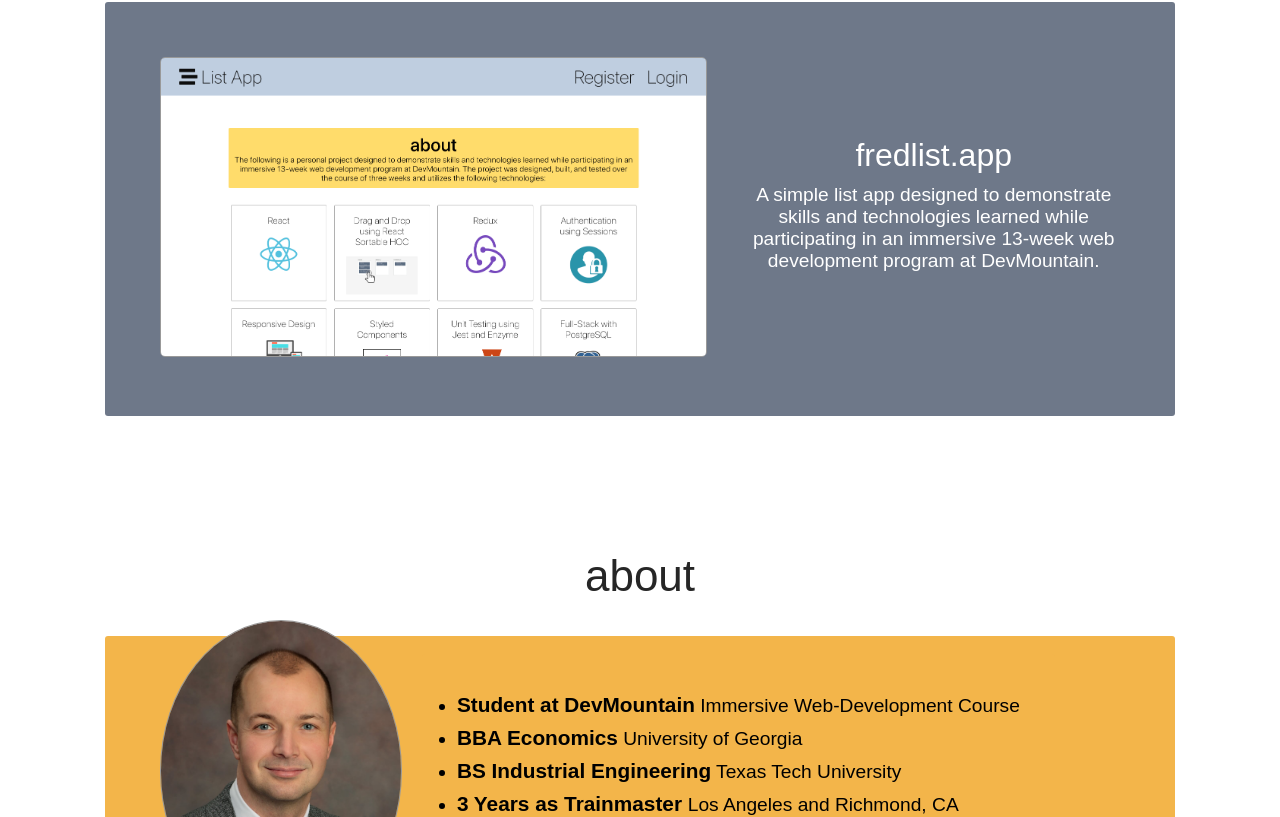
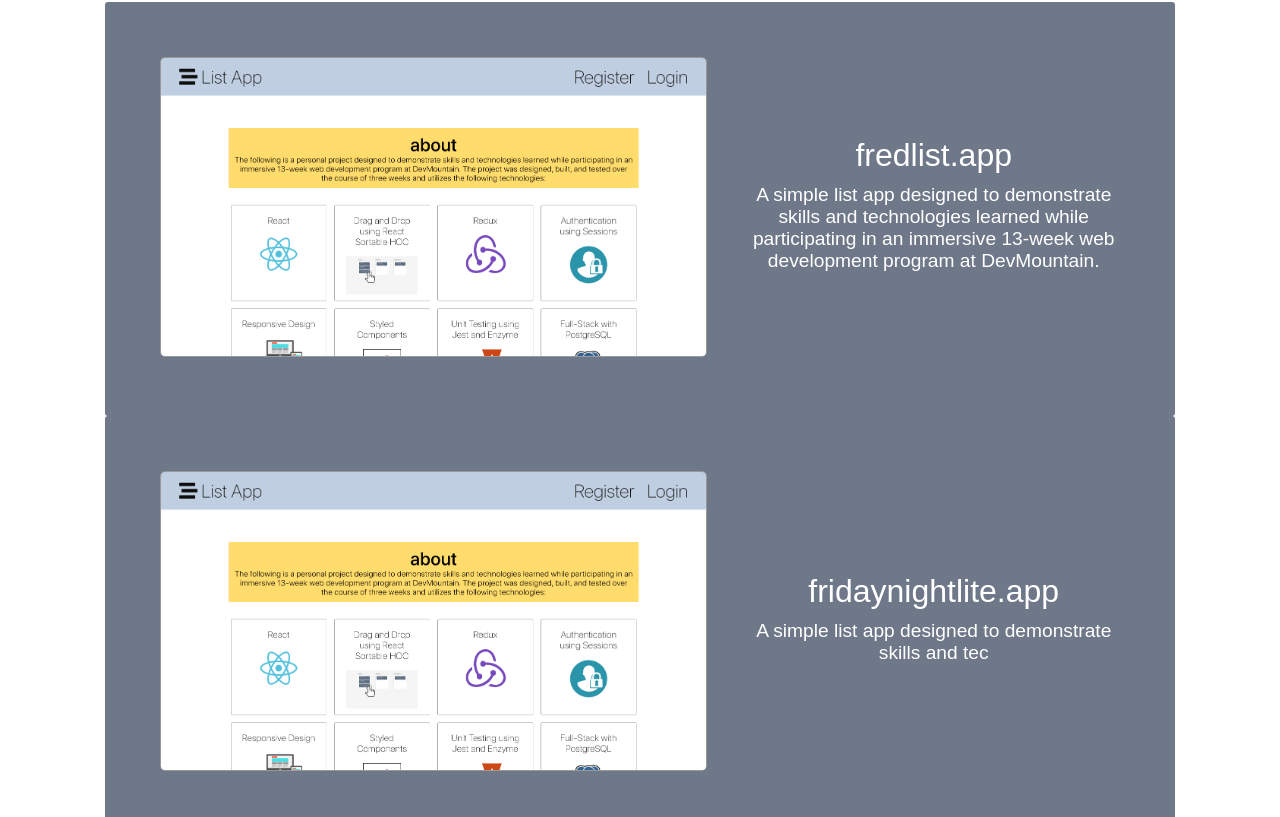
Before and after one commit to fdavison1/portfolio-mockup, a React (Create React App) app: page / in a window 1280 px wide. Shown: the part 1623-2440 px from the top of the page. Built offline with nearby package versions, Linux system fonts and the light colour scheme.

Commit message:
new portfolio component

```diff
--- a/src/App.js
+++ b/src/App.js
@@ -1,8 +1,8 @@
 import React from 'react';
 import styled from 'styled-components'
 import './App.css'
-import Landing from './assets/screenshots/landing.png'
-// import Dash from './assets/screenshots/dash.png'
+// import Landing from './assets/screenshots/landing.png'
+import Portfolio from './Portfolio'
 import Headshot from './assets/Fred.jpg'
 import Footer from './Footer'
 import html from './assets/HTML5_Badge.svg'
@@ -10,223 +10,224 @@
 import phone from './assets/phone.jpg'
 
 const Title = styled.h1`
-color: #262626
+color: #262626;
 font-family: Poppins, sans-serif;
-font-weight: 700
-padding: 0
-margin: 10px
-line-height: 5rem
-font-size: 5rem
-opacity: 1`
+font-weight: 700;
+padding: 0;
+margin: 10px;
+line-height: 5rem;
+font-size: 5rem;
+opacity: 1;`
 
 const Title2 = styled.h1`
-color: #262626
+color: #262626;
 font-family:  sans-serif;
-font-weight: 200
-padding: 0
-margin: 0
-font-size: 2.75rem
-opacity: 1`
+font-weight: 200;
+padding: 0;
+margin: 0;
+font-size: 2.75rem;
+opacity: 1;`
 
 const SubTitle = styled.h3`
 transition: color .5s ease;
-font-size: 2rem
-margin: 0
-color: #262626
-font-family: sans-serif
-font-weight: 300
+font-size: 2rem;
+margin: 0;
+color: #262626;
+font-family: sans-serif;
+font-weight: 300;
 &:hover {
-  color: purple
-  cursor: pointer
+  color: purple;
+  cursor: pointer;
 }
 `
 
 const TitleDiv = styled.div`
-padding: 5px
-opacity: .9
+padding: 5px;
+opacity: .9;
 `
 
 const Div1 = styled.div`
-display: flex
-flex-direction: column
-align-items: center
-justify-content: center
-box-sizing: border-box
-padding: 50px
-background: white
+display: flex;
+flex-direction: column;
+align-items: center;
+justify-content: center;
+box-sizing: border-box;
+padding: 50px;
+background: white;
 @media (max-width: 500px){
   background: #6e7889;
-  margin: 0
-  padding: 0
-  height: 100vh
+  margin: 0;
+  padding: 0;
+  height: 100vh;
 }`
 
 const Div2 = styled.div`
-display: flex
-flex-direction: column
-align-items: center
-justify-content: center
-box-sizing: border-box
-padding: 50px
-background: white
+display: flex;
+flex-direction: column;
+align-items: center;
+justify-content: center;
+box-sizing: border-box;
+padding: 50px;
+background: white;
 @media (max-width: 500px){
   background: #f3b54a;
-  margin: 0
-  padding: 0
+  margin: 0;
+  padding: 0;
 }`
 
 const Icons = styled.div`
-position: fixed
-right: 25px
-bottom: 15px
-display: flex
-flex-direction: column
-align-items: center
-justify-content: center
-opacity: .85
+position: fixed;
+right: 25px;
+bottom: 15px;
+display: flex;
+flex-direction: column;
+align-items: center;
+justify-content: center;
+opacity: .85;
 @media (max-width: 500px){
-  position: absolute
-  bottom: 15px
+  position: absolute;
+  bottom: 15px;
 }`
 
 const A = styled.a`
-text-decoration: none
-color: #262626`
+text-decoration: none;
+color: #262626;`
 
 
-const Thumbnail = styled.img`
-transition: .5s ease
-height: 300px
-margin: 20px
-border-radius: 5px
-box-sizing: border-box
-border: 1px solid #999999
-&:hover {
-  border: 2px solid purple
-  cursor: pointer
-}
-@media (max-width: 500px){
-  height: 200px
-}`
+// const Thumbnail = styled.img`
+// transition: .5s ease;
+// height: 300px;
+// margin: 20px;
+// border-radius: 5px;
+// box-sizing: border-box;
+// border: 1px solid #999999;
+// &:hover {
+//   border: 2px solid purple;
+//   cursor: pointer;
+// }
+// @media (max-width: 500px){
+//   height: 200px;
+// }`
 
-const Paragraph = styled.p`
-color: white
-font-size: 1.2rem
-font-family: sans-serif
-font-weight: 200
-text-align: center
-margin: 10px
-@media (max-width: 500px){
-  text-align: center
-  color: #262626
-}`
+// const Paragraph = styled.p`
+// color: white;
+// font-size: 1.2rem;
+// font-family: sans-serif;
+// font-weight: 200;
+// text-align: center;
+// margin: 10px;
+// @media (max-width: 500px){
+//   text-align: center;
+//   color: #262626;
+// }`
 
 const HeadshotImg = styled.img`
-border: 1px solid #999999
-height: 300px
-border-radius: 50%
-margin: 20px
-cursor: default`
+border: 1px solid #999999;
+height: 300px;
+border-radius: 50%;
+margin: 20px;
+cursor: default;`
 
 const AboutDiv = styled.div`
-display: flex
-align-items: center
-margin: 15px
-border-radius: 10px
-padding: 20px 0
-box-sizing: border-box
-display: flex
-justify-content: center
+display: flex;
+align-items: center;
+margin: 15px;
+border-radius: 10px;
+padding: 20px 0;
+box-sizing: border-box;
+display: flex;
+justify-content: center;
+background: white;
 `
 
 const ListItem = styled.li`
-font-family: sans-serif
-font-weight: 200
-font-size: 1.2rem
-text-align: left
-line-height: 2rem
+font-family: sans-serif;
+font-weight: 200;
+font-size: 1.2rem;
+text-align: left;
+line-height: 2rem;
 @media (max-width: 500px){
-  font-size: 1rem
-  line-height: 1.5rem
-  width: 400px
-  list-style-type: none
-  text-align: center
-  padding: 0
-  font-weight: 300
+  font-size: 1rem;
+  line-height: 1.5rem;
+  width: 400px;
+  list-style-type: none;
+  text-align: center;
+  padding: 0;
+  font-weight: 300;
 }`
 
 const Banner = styled.div`
 background: #f3b54a;
   padding: 35px;
   border-radius: 3px;
-  display: flex
-  height: 200px
-  align-items: center
-  width: 1000px
+  display: flex;
+  height: 200px;
+  align-items: center;
+  width: 1000px;
   @media (max-width: 500px){
-    padding: 0
-    width: 400px
-    flex-direction: column
-    height: 100vh
+    padding: 0;
+    width: 400px;
+    flex-direction: column;
+    height: 100vh;
   }`
 
-const Banner2 = styled.div`
-background: #6e7889
-  padding: 35px;
-  border-radius: 3px;
-  display: flex
-  align-items: center
-  width: 1000px
+// const Banner2 = styled.div`
+// background: #6e7889;
+//   padding: 35px;
+//   border-radius: 3px;
+//   display: flex;
+//   align-items: center;
+//   width: 1000px;
+//   @media (max-width: 500px){
+//     padding: 0;
+//     flex-decoration: column;
+//     height: auto;
+//     width: 400px;
+//   }`
+
+const Break = styled.br`
+  display: none;
   @media (max-width: 500px){
-    padding: 0
-    flex-decoration: column
-    height: auto
-    width: 400px
+    display: block;
   }`
 
-const Break = styled.br`
-  display: none
-  @media (max-width: 500px){
-    display: block
-  }`
+// const ListApp = styled.div`
+// @media (max-width: 500px){
+//   text-align: center;
+// }`
 
-const ListApp = styled.div`
-@media (max-width: 500px){
-  text-align: center
-}`
-
-const MobileDiv = styled.div`
-display: flex
-align-items: center
-@media (max-width: 500px){
-  flex-direction: column
-}`
+// const MobileDiv = styled.div`
+// display: flex;
+// align-items: center;
+// @media (max-width: 500px){
+//   flex-direction: column;
+// }`
 
 const BoxContainer = styled.div`
-display: flex
-flex-wrap: wrap
-justify-content: center`
+display: flex;
+flex-wrap: wrap;
+justify-content: center;`
 
 const Box = styled.div`
-display: flex
-justify-content: center
-flex-direction: column
-align-items: center
-height: 250px
-width: 250px
-margin: 10px
-border-radius: 3px
-background: rgb(210, 212, 217)
+display: flex;
+justify-content: center;
+flex-direction: column;
+align-items: center;
+height: 250px;
+width: 250px;
+margin: 10px;
+border-radius: 3px;
+background: rgb(210, 212, 217);
 `
 
 const BoxTitle = styled.div`
-font-size: 2rem
-font-family: sans-serif
-font-weight: 200
+font-size: 2rem;
+font-family: sans-serif;
+font-weight: 200;
 `
 const Hide = styled.div`
 @media (max-width: 500px){
-  display: none
+  display: none;
 }`
 
 function App() {
@@ -312,7 +313,15 @@
       </Div1>
       </Hide>
 
-      <Div1>
+<Div1>
+<A name='portfolio'></A>
+        <Title2>portfolio</Title2>
+      <AboutDiv>
+      <Portfolio />
+      </AboutDiv>
+</Div1>
+
+      {/* <Div1>
         <A name='portfolio'></A>
         <Title2>portfolio</Title2>
         <AboutDiv>
@@ -329,8 +338,13 @@
               </ListApp>
             </MobileDiv>
           </Banner2>
+              <ListApp>
+              <a href='https://fredlist.app/' target='_blank' rel="noopener noreferrer">
+                <Thumbnail src={Landing} />
+              </a>
+              </ListApp>
         </AboutDiv>
-      </Div1>
+      </Div1> */}
 
         <A name='about'></A>
       <Div2 className='about'>
--- /dev/null
+++ b/src/Portfolio.jsx
@@ -0,0 +1,118 @@
+import React from 'react'
+import styled from 'styled-components'
+import Landing from './assets/screenshots/landing.png'
+
+const Wrapper = styled.div`
+background: white;`
+
+const Thumbnail = styled.img`
+transition: .5s ease;
+height: 300px;
+margin: 20px;
+border-radius: 5px;
+box-sizing: border-box;
+border: 1px solid #999999;
+&:hover {
+  border: 2px solid purple;
+  cursor: pointer;
+}
+@media (max-width: 500px){
+  height: 200px;
+}`
+
+const Paragraph = styled.p`
+color: white;
+font-size: 1.2rem;
+font-family: sans-serif;
+font-weight: 200;
+text-align: center;
+margin: 10px;
+@media (max-width: 500px){
+  text-align: center;
+  color: #262626;
+}`
+
+const Banner2 = styled.div`
+background: #6e7889;
+  padding: 35px;
+  border-radius: 3px;
+  display: flex;
+  align-items: center;
+  width: 1000px;
+  @media (max-width: 500px){
+    padding: 0;
+    flex-decoration: column;
+    height: auto;
+    width: 400px;
+  }`
+
+const ListApp = styled.div`
+@media (max-width: 500px){
+  text-align: center;
+}`
+
+const MobileDiv = styled.div`
+display: flex;
+align-items: center;
+@media (max-width: 500px){
+  flex-direction: column;
+}`
+
+const A = styled.a`
+text-decoration: none;
+color: #262626;`
+
+const SubTitle = styled.h3`
+transition: color .5s ease;
+font-size: 2rem;
+margin: 0;
+color: #262626;
+font-family: sans-serif;
+font-weight: 300;
+&:hover {
+  color: purple;
+  cursor: pointer;
+}
+`
+
+const Portfolio = () => {
+    return (
+        <Wrapper>
+
+
+
+          <Banner2>
+            <MobileDiv>
+              <a href='https://fredlist.app/' target='_blank' rel="noopener noreferrer">
+                <Thumbnail src={Landing} />
+              </a>
+              <ListApp>
+                <A href='https://fredlist.app/' target='_blank' rel="noopener noreferrer">
+                  <SubTitle id='fredlist'>fredlist.app</SubTitle>
+                </A>
+                <Paragraph>A simple list app designed to demonstrate skills and technologies learned while participating in an immersive 13-week web development program at DevMountain.</Paragraph>
+              </ListApp>
+            </MobileDiv>
+          </Banner2>
+
+
+            <Banner2>
+            <MobileDiv>
+              <a href='https://fredlist.app/' target='_blank' rel="noopener noreferrer">
+                <Thumbnail src={Landing} />
+              </a>
+              <ListApp>
+              <A href='https://fredlist.app/' target='_blank' rel="noopener noreferrer">
+                  <SubTitle id='fredlist'>fridaynightlite.app</SubTitle>
+                </A>
+                <Paragraph>A simple list app designed to demonstrate skills and tec</Paragraph>
+              </ListApp>
+              </MobileDiv>
+              </Banner2>
+
+
+        </Wrapper>
+    )
+}
+
+export default Portfolio
```
